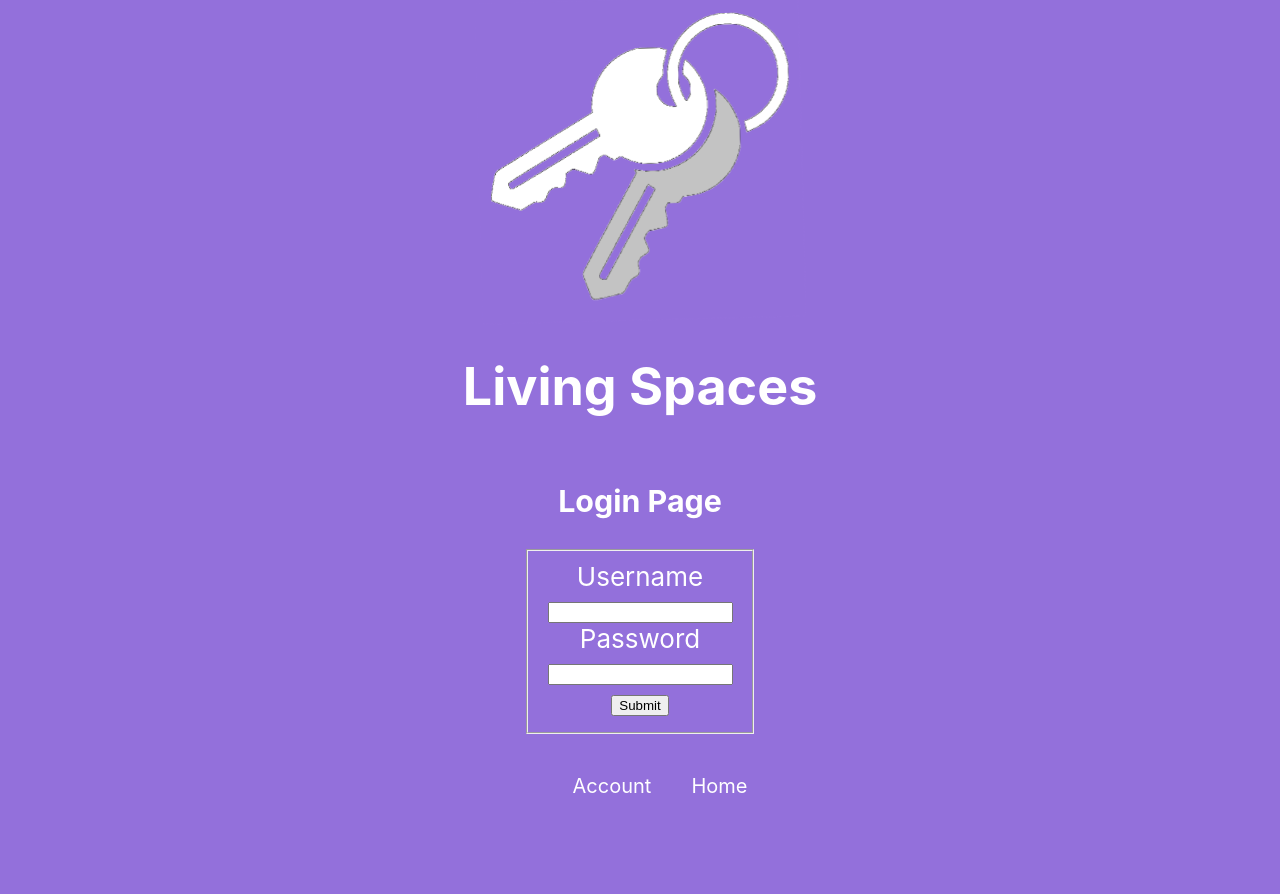
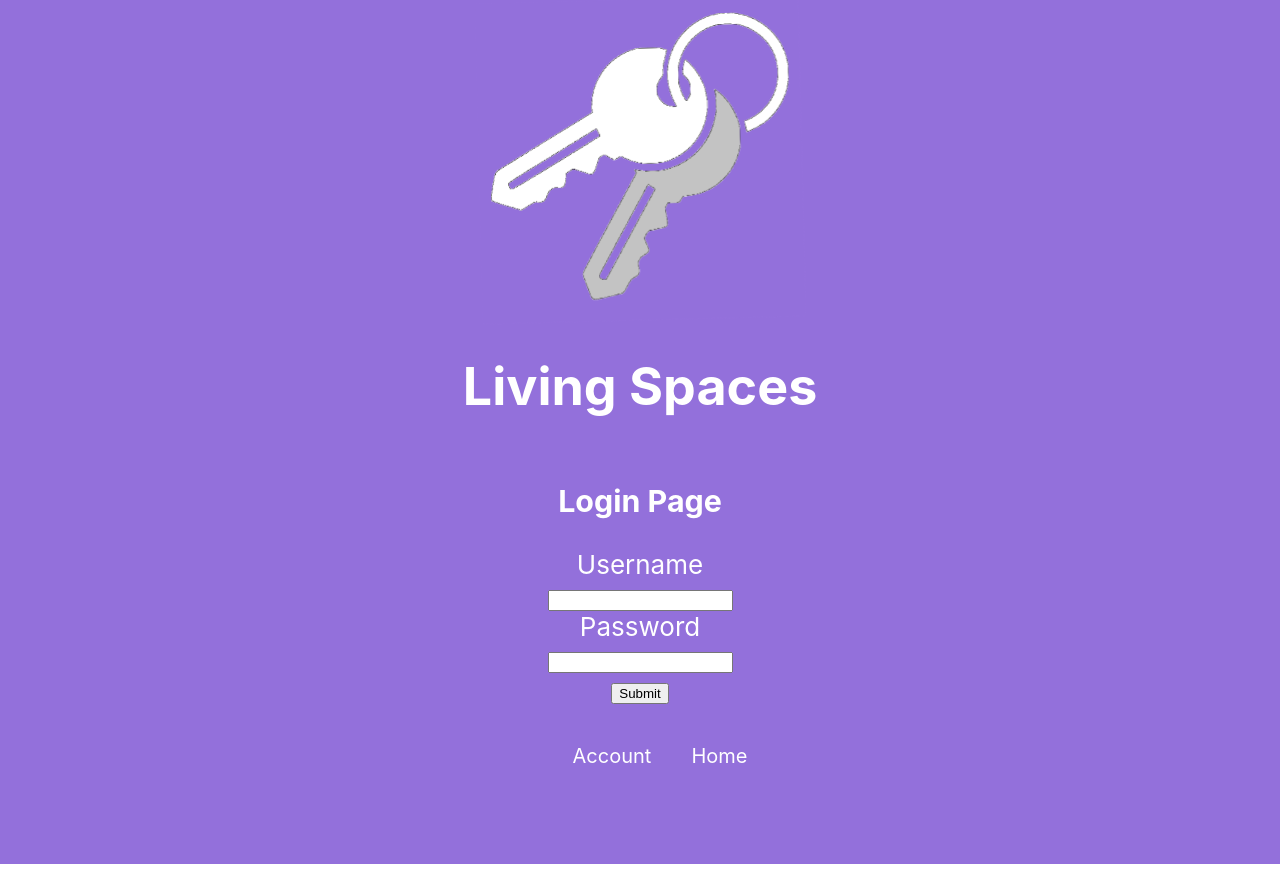
Before and after one commit to Jhegerton/COSC484Project, a React (Create React App) app in the folder Javascript/react/484project/: page /login in a window 1280 px wide. After the commit the page ends 864 px from the top, so only its background shows below. Built offline with nearby package versions, Linux system fonts and the light colour scheme.

Commit message:
Removed the fieldset on the login page.

```diff
--- a/Javascript/react/484project/src/Login.js
+++ b/Javascript/react/484project/src/Login.js
@@ -22,13 +22,11 @@ export default function Login(){
                 <h1>Living Spaces</h1>
                 <h3>Login Page</h3>
                 <form id={'login'} method={'POST'} action={'http://localhost:3100/login'}>
-                    <fieldset>
                         <label for={'username'}>Username</label><br/>
                         <input type={'text'} id={'username'} name ={'username'}/><br/>
                         <label for={'password'}>Password</label><br/>
                         <input type={'password'} id={'password'} name ={'password'}/><br/>
                         <input type={'submit'}/>
-                    </fieldset>
                 </form>
             </body>
             <footer className={"Footer"}>
```
